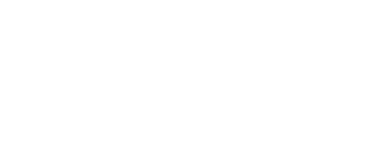
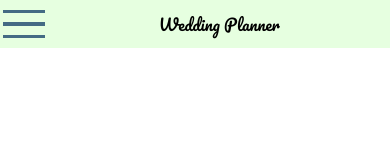
Before and after one commit to wedding-planner-build-week/Wedding-Planner-UI-Pascal, a website: page index.html in a window 390 px wide. Drawn offline with Linux system fonts and the light colour scheme.

Commit message:
ft(create header and nav bar for mobile)

```diff
--- /dev/null
+++ b/components/Header/Header.less
@@ -0,0 +1,22 @@
+header {
+    background-color: #E6FFE0;
+    .flex-style(center, center, row);
+    vertical-align: middle;
+    .burger {
+        width: 3rem;
+        background: transparent;
+        border: none;
+        cursor: pointer;
+        // padding-top: 0;
+        // padding-bottom: 0;
+        .padding-styles(0, .2rem, 0, .2rem);
+        vertical-align: middle;
+        .burger__btn{
+            width: 100%;
+            height: 0.2rem;
+            display: block;
+            margin: 0.6rem 0;
+            background-color: #446B84;
+        }
+    }
+}
--- /dev/null
+++ b/components/Nav/Navigation.less
@@ -0,0 +1,15 @@
+.nav__bar {
+    width: 100%;
+    .flex-style(center, center, row);
+    vertical-align: middle;
+    height: 3rem;
+    .logo {
+        font-family: @logoText;
+    }
+    a {
+        text-decoration: none;
+        color: #000;
+        .padding-styles(1rem, 1rem, 1rem, 1rem);
+        font-size: 1.5rem;
+    }
+}
--- a/index.html
+++ b/index.html
@@ -9,7 +9,19 @@
     <link rel="stylesheet" href="css/index.css">
 </head>
 <body>
+    <div class="container">
+        <header>
+                <div class="burger">
+                        <div class="burger__btn"></div>
+                        <div class="burger__btn"></div>
+                        <div class="burger__btn"></div>
+                </div>
+            <nav class="nav__bar">
+                <h2 class="logo">Wedding Planner</h2>
+            </nav>
+        </header>
 
+    </div>
 
 </body>
 </html>
--- a/less/index.less
+++ b/less/index.less
@@ -1,3 +1,6 @@
 // Import less files:
 @import "variables.less";
 @import "reset.less";
+@import "mixins.less";
+@import "../components/Nav/Navigation.less";
+@import "../components/Header/Header.less";
--- /dev/null
+++ b/less/mixins.less
@@ -0,0 +1,11 @@
+// Mixins Here
+.flex-style(@justifyContent, @alignItems, @direction) {
+    display: flex;
+    justify-content: @justifyContent;
+    align-items: @alignItems;
+    flex-direction: @direction;
+}
+
+.padding-styles(@top, @right, @bottom, @left) {
+    padding: @top @right @bottom @left;
+}
--- a/less/variables.less
+++ b/less/variables.less
@@ -1,6 +1,6 @@
 // colour variables
-@navColor: E6FFE0;
-@burger: 446B84;
+@navColor: #E6FFE0;
+@burger: #446B84;
 @color-primary: #333;
 @color-white: #fff;
 @color-black: #000;
```
Also changed, not shown: components/Nav/Navigation.js (added), css/index.css.
